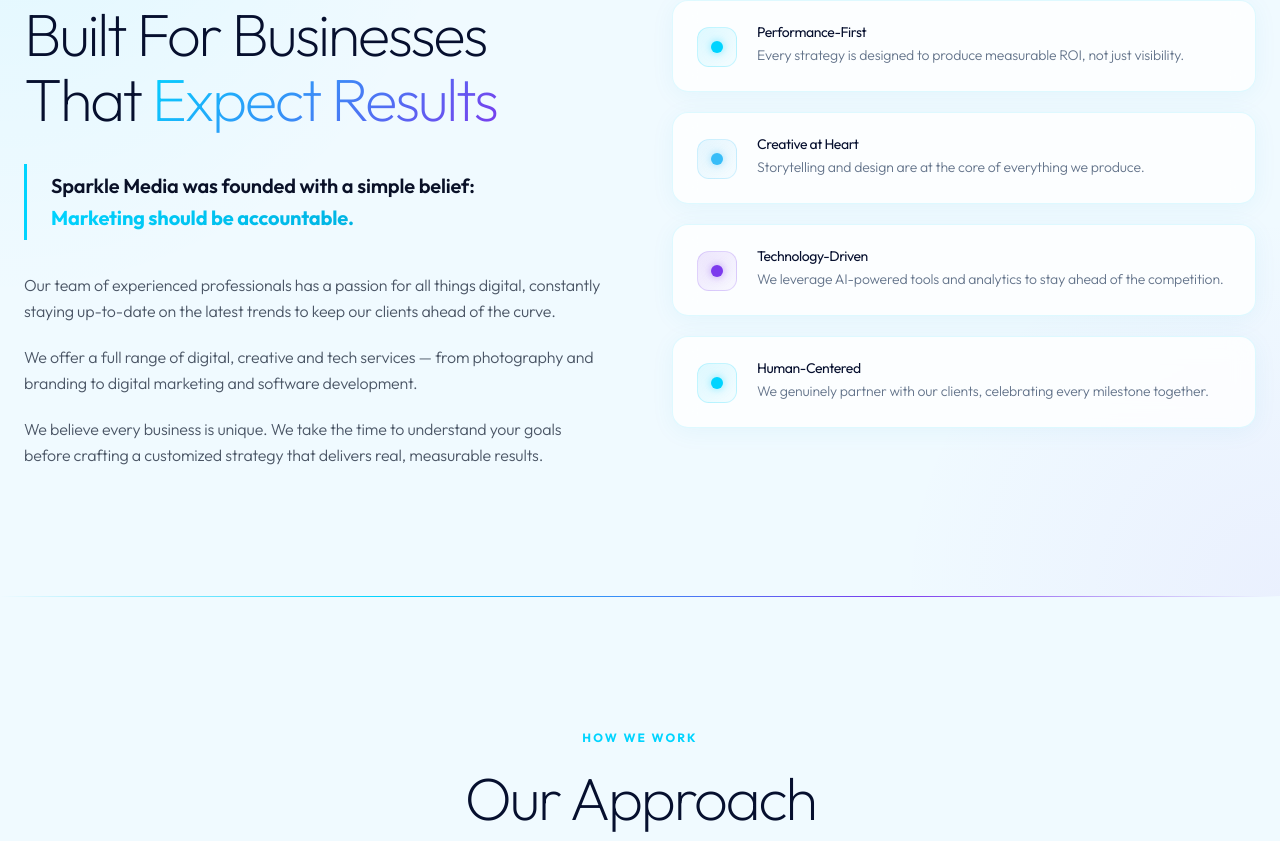
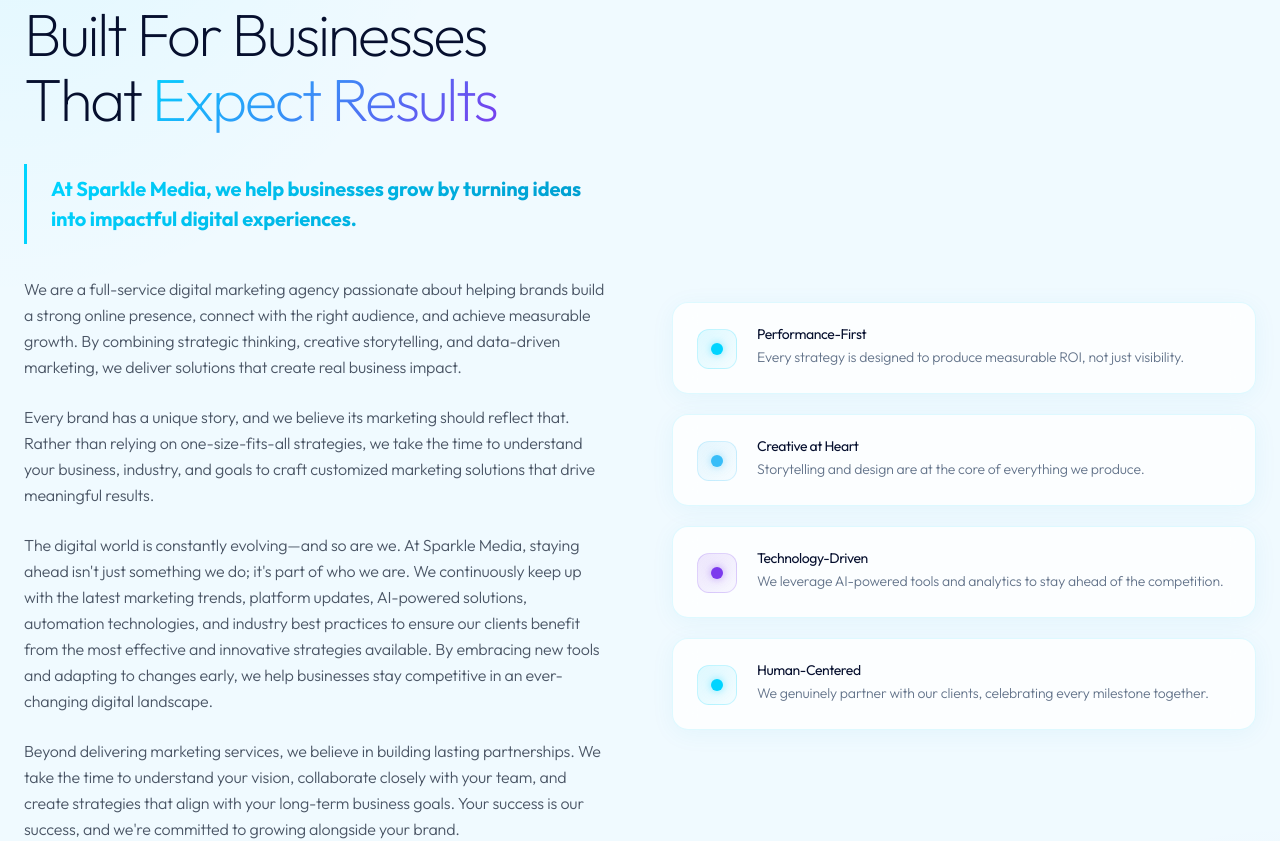
Before and after one commit to injaz89/Sparkle-Media, a Next.js app: page /about in a window 1280 px wide. Shown: the part 1206-2047 px from the top of the page. Built offline with nearby package versions, Linux system fonts and the light colour scheme.

Commit message:
feat: add AboutHero component with animated background elements and statistics section

```diff
--- a/src/components/AboutHero.tsx
+++ b/src/components/AboutHero.tsx
@@ -239,26 +239,26 @@
                   Expect Results
                 </span>
               </h2>
-              <div className="pl-6 py-2 mb-8" style={{ borderLeft: "3px solid #00d4ff" }}>
-                <p className="text-xl font-semibold" style={{ color: "#0A1128" }}>
-                  Sparkle Media was founded with a simple belief:
-                </p>
-                <p className="text-xl font-bold mt-1" style={{ backgroundImage: "linear-gradient(135deg, #00d4ff 0%, #0099cc 100%)", WebkitBackgroundClip: "text", WebkitTextFillColor: "transparent", backgroundClip: "text" }}>
-                  Marketing should be accountable.
+              <div className="pl-6 py-2.5 mb-8" style={{ borderLeft: "3px solid #00d4ff" }}>
+                <p className="text-xl font-bold leading-normal" style={{ backgroundImage: "linear-gradient(135deg, #00d4ff 0%, #0099cc 100%)", WebkitBackgroundClip: "text", WebkitTextFillColor: "transparent", backgroundClip: "text" }}>
+                  At Sparkle Media, we help businesses grow by turning ideas into impactful digital experiences.
                 </p>
               </div>
-              <div className="space-y-5 text-gray-600 font-light leading-relaxed">
+              <div className="space-y-6 text-gray-600 font-light leading-relaxed text-base">
                 {[
-                  "Our team of experienced professionals has a passion for all things digital, constantly staying up-to-date on the latest trends to keep our clients ahead of the curve.",
-                  "We offer a full range of digital, creative and tech services — from photography and branding to digital marketing and software development.",
-                  "We believe every business is unique. We take the time to understand your goals before crafting a customized strategy that delivers real, measurable results.",
+                  "We are a full-service digital marketing agency passionate about helping brands build a strong online presence, connect with the right audience, and achieve measurable growth. By combining strategic thinking, creative storytelling, and data-driven marketing, we deliver solutions that create real business impact.",
+                  "Every brand has a unique story, and we believe its marketing should reflect that. Rather than relying on one-size-fits-all strategies, we take the time to understand your business, industry, and goals to craft customized marketing solutions that drive meaningful results.",
+                  "The digital world is constantly evolving—and so are we. At Sparkle Media, staying ahead isn't just something we do; it's part of who we are. We continuously keep up with the latest marketing trends, platform updates, AI-powered solutions, automation technologies, and industry best practices to ensure our clients benefit from the most effective and innovative strategies available. By embracing new tools and adapting to changes early, we help businesses stay competitive in an ever-changing digital landscape.",
+                  "Beyond delivering marketing services, we believe in building lasting partnerships. We take the time to understand your vision, collaborate closely with your team, and create strategies that align with your long-term business goals. Your success is our success, and we're committed to growing alongside your brand.",
+                  "From social media marketing and paid advertising to branding, website development, content creation, search engine optimization, and performance marketing, our team works collaboratively to ensure every campaign is purposeful, creative, and results-driven.",
+                  "At Sparkle Media, we're more than a service provider—we're your digital growth partner, committed to helping your business adapt, evolve, and thrive through innovative marketing solutions that deliver lasting results."
                 ].map((p, i) => (
                   <motion.p
                     key={i}
                     initial={{ opacity: 0, y: 15 }}
                     whileInView={{ opacity: 1, y: 0 }}
                     viewport={{ once: true }}
-                    transition={{ delay: i * 0.12 }}
+                    transition={{ delay: i * 0.1 }}
                   >
                     {p}
                   </motion.p>
```
